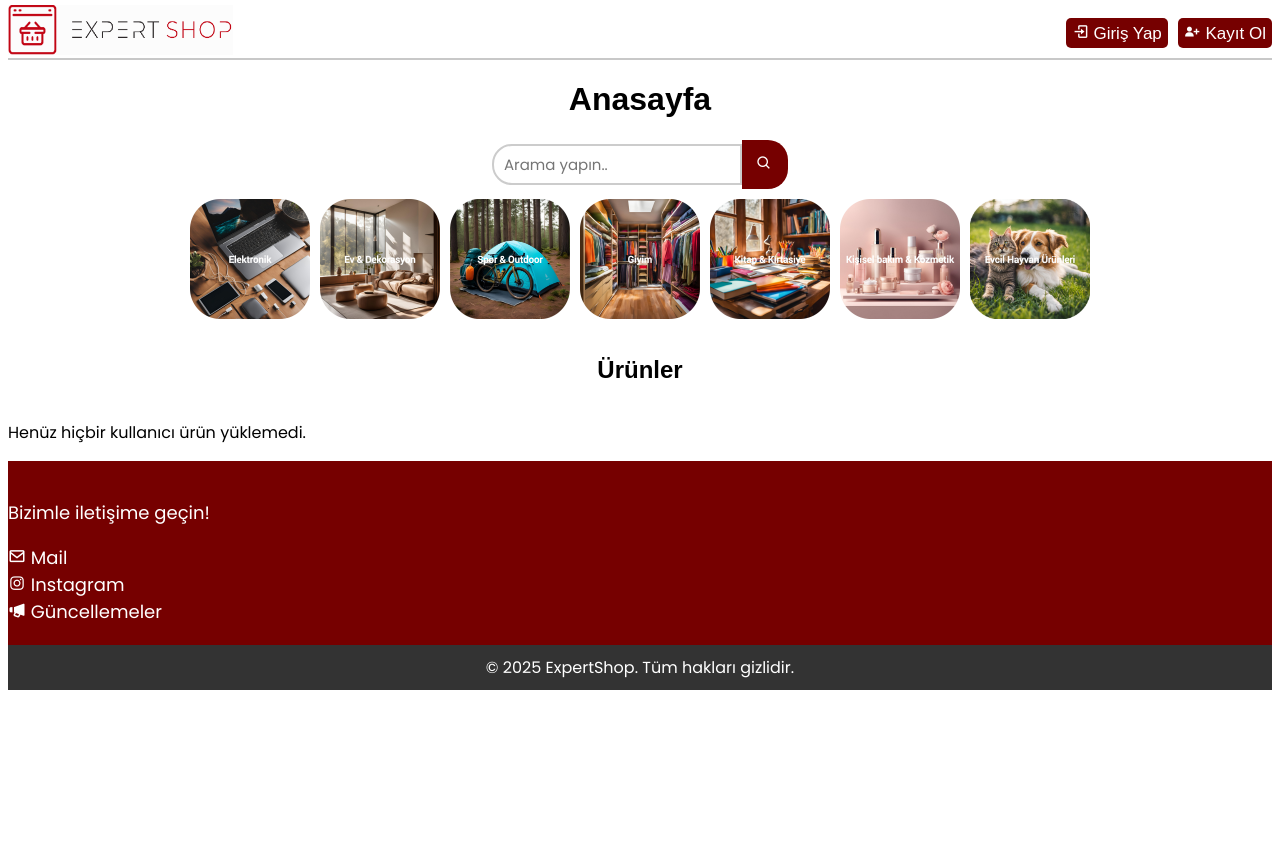
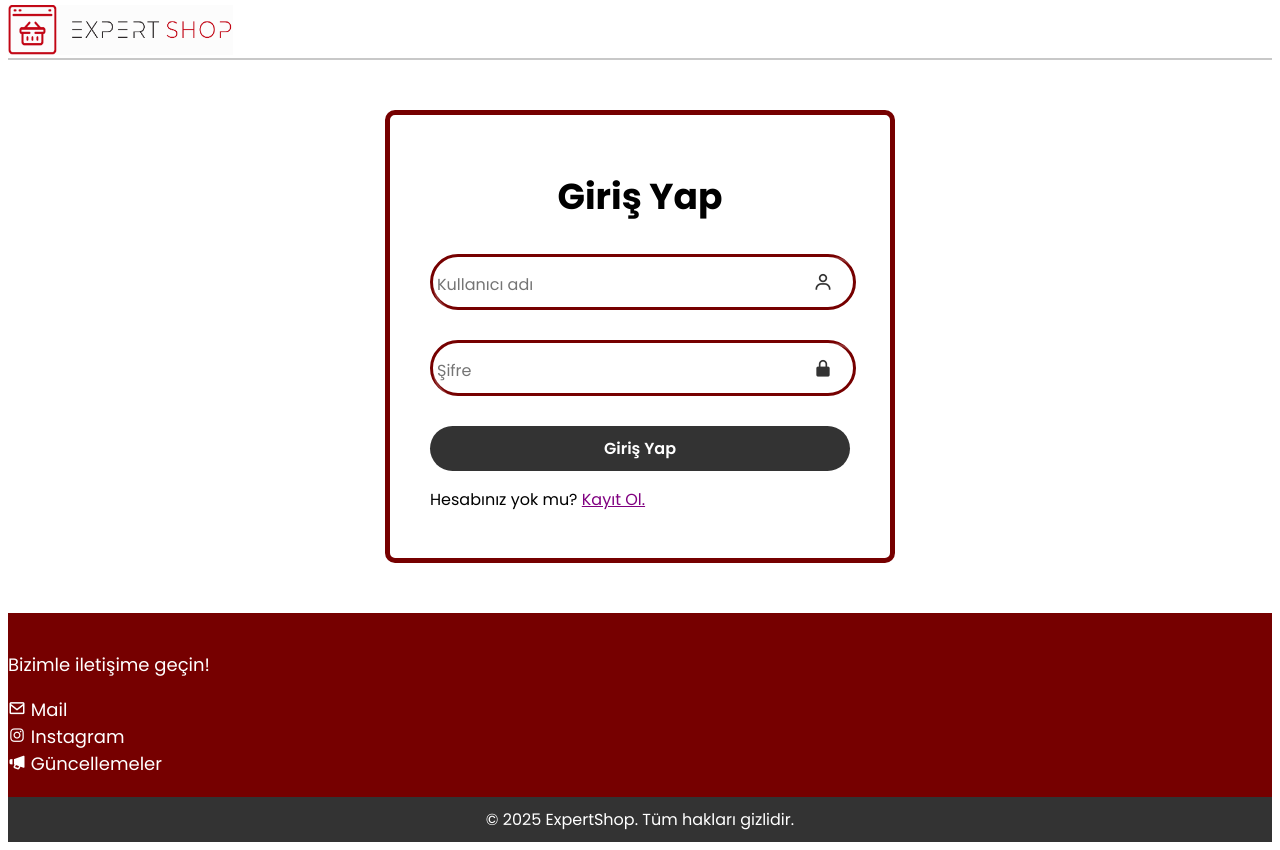
Before and after one commit to ofcRealXT/ExpertShop, a Flask app: page / in a window 1280 px wide. Before the commit the page ends 690 px from the top, so only its background shows below. Run offline with Flask 3, Linux system fonts and the light colour scheme; data that the repository does not hold is empty.

Commit message:
Update home.html

```diff
--- a/templates/home.html
+++ b/templates/home.html
@@ -3,53 +3,18 @@
 <head>
     <meta charset="UTF-8">
     <meta name="viewport" content="width=device-width, initial-scale=1.0">
-    <title>{{ user.username if user else 'ExpertShop' }} - Anasayfa</title>
+    <link rel="icon" type="image/png" href="{{ url_for('static', filename='Images/favicon.ico') }}">
     <link rel="stylesheet" href="{{ url_for('static', filename='CSS/main.css') }}">
-    <link rel="icon" type="image/png" href="{{ url_for('static', filename='Images/favicon.ico') }}">
-    <link rel="stylesheet" href="https://unpkg.com/boxicons@2.1.4/css/boxicons.min.css">
+    <link rel="stylesheet" href="{{ url_for('static', filename='CSS/lgn_rgs.css') }}">
+    <link href="https://unpkg.com/boxicons@2.1.4/css/boxicons.min.css" rel="stylesheet">
+    <title>Giriş Yap</title>
 </head>
 <body>
     <header>
         <div id="ust-serit">
             <a href="{{ url_for('home') }}"><img src="{{ url_for('static', filename='/Images/ExpertShop.png') }}" alt="ExpertShop"></a>
-            <div class="butonlar">
-                {% if not user %}
-                    <a href="{{ url_for('login') }}"><button class="btn"><i class='bx bx-log-in'></i> Giriş Yap</button></a>
-                    <a href="{{ url_for('register') }}"><button class="btn"><i class='bx bxs-user-plus' ></i> Kayıt Ol</button></a>
-                {% else %}
-                    {% if user.role== "seller" %}
-                        <a href="{{ url_for('my_shop') }}"><button class="btn"><i class='bx bxs-shopping-bags'></i> Mağazanız</button></a>
-                    {% endif %}
-                        <a href="{{ url_for('cart') }}"><button class="btn"><i class="bx bxs-cart"></i> Sepetim</button></a>
-                    {% if user.role== "admin" or user.role=="creator" %}
-                        <a href="{{ url_for('admin') }}"><button class="btn"><i class="bx bxs-dashboard"></i> Admin</button></a>
-                    {% endif %}
-                    <a href="{{ url_for('logout') }}"><button class="btn"   ><i class='bx bx-log-out'></i> Çıkış Yap</button></a>
-                <span class="user"><i class='bx bx-user' ></i> {{ user.username }}</span>
-                {% endif %}
-            </div>
-        </div>
-
-        <div class="butonlar-mobil">
-            {% if not user %}
-                <a href="{{ url_for('login') }}"><button class="btn"><i class='bx bx-log-in'></i> Giriş yap</button></a>
-                <a href="{{ url_for('register') }}"><button class="btn"><i class='bx bxs-user-plus'> Üye ol</i></button></a>
-            {% else %}
-                {% if user.role== "seller" %}
-                    <a href="{{ url_for('my_shop') }}"><button class="btn"><i class='bx bxs-shopping-bags'></i> Mağazanız</button></a>
-                {% endif %}
-                    <a href="{{ url_for('cart') }}"><button class="btn"><i class="bx bxs-cart"></i> Sepetim</button></a>
-                {% if user.role== "admin" %}
-                    <a href="{{ url_for('admin') }}"><button class="btn"><i class="bx bxs-dashboard"></i> Admin</button></a>
-                {% endif %}
-                <a href="{{ url_for('logout') }}"><button class="btn"><i class='bx bx-log-out'></i> Çıkış yap</button></a>
-            <span class="user"><i class='bx bx-user' ></i> {{ user.username }}</span>
-            {% endif %}
-        </div>
         </div>
     </header>
-
-    <main>
     {% with messages = get_flashed_messages(with_categories=true) %}
         {% if messages %}
             <div class="flash-messages">
@@ -59,44 +24,28 @@
             </div>
         {% endif %}
     {% endwith %}
-
-        <h1>Anasayfa</h1>
-        <div id="search-container">
-            <form  id="search-form" action="{{ url_for('search') }}" method="get">
-                <input id="search-box" type="search" name="search-box" id="search-box" placeholder="Arama yapın.." required>
-                <button type="submit" id="search-btn"><i class="bx bx-search"></i></button>
-            </form>
+    <main class="main-gku">
+        <div class="wrapper">
+            <h1>Giriş Yap</h1>
+            <form action="{{ url_for('login') }}" method="post">
+                <div class="input-box">
+                    <input type="text" name="username" id="username" placeholder="Kullanıcı adı" required><br>
+                    <i class='bx bx-user'></i>
                 </div>
 
-        <div class="categories">
-            <a href="{{ url_for('category', category_name= 'elektronik') }}" title="Elektronik"><img class="category-img" src="{{ url_for('static', filename='Images/Website_Images/elektronik.jpg') }}"></a>
-            <a href="{{ url_for('category', category_name= 'dekorasyon') }}" title="Ev ve Dekorasyon"><img class="category-img" src="{{ url_for('static', filename='Images/Website_Images/dekorasyon.jpg') }}"></a>
-            <a href="{{ url_for('category', category_name= 'spor') }}" title="Spor ve Outdoor"><img class="category-img" src="{{ url_for('static', filename='Images/Website_Images/spor.jpg') }}"></a>
-            <a href="{{ url_for('category', category_name= 'giyim') }}" title="Giyim"><img class="category-img" src="{{ url_for('static', filename='Images/Website_Images/giyim.jpg') }}"></a>
-            <a href="{{ url_for('category', category_name= 'kitaplar') }}" title="Kitap ve Kırtasiye"><img class="category-img" src="{{ url_for('static', filename='Images/Website_Images/kitaplar.jpg') }}"></a>
-            <a href="{{ url_for('category', category_name= 'kozmetik') }}" title="Kişisel Bakım ve Kozmetik"><img class="category-img" src="{{ url_for('static', filename='Images/Website_Images/kozmetik.jpg') }}"></a>
-            <a href="{{ url_for('category', category_name= 'evcilhayvan') }}" title="Evcil Hayvan Ürünleri"><img class="category-img" src="{{ url_for('static', filename='Images/Website_Images/pets.jpg') }}"></a>
+                <div class="input-box">
+                    <input type="password" name="password" id="password" placeholder="Şifre" required><br>
+                    <i class="bx bxs-lock-alt"></i>
                 </div>
 
-            <h2>Ürünler</h2>
-            <div class="product-container">
-                {% if products %}
-                    {% for product in products %}
-                        <div class="product-card">
-                            <img height="75px" src="{{ url_for('static', filename='uploads/images/' + product.image) }}" alt="{{ product.productname }}">
-                            <h3>{{ product.name }}</h3>
-                            <p class="price" style="color: #760000;">{{ product.price }} ₺</p>
-                            <a href="{{ url_for('product_detail', product_id= product.id) }}"><button class="btn">Detayları gör</button></a>
-                        </div>
-                    {% endfor %}
-                {% else %}
-                    <p>Henüz hiçbir kullanıcı ürün yüklemedi.</p>
-                {% endif %}
+                    <button class="submit-btn">Giriş Yap</button>
+                    <p>Hesabınız yok mu? <a href="{{ url_for('register') }}">Kayıt Ol.</a></p>
+            </form>
         </div>
     </main>
 
     <footer>
-        <div class="footer-top">
+        <div class="footer-top" style="margin-top: 50px;">
             <div class="social-links">
                 <p>Bizimle iletişime geçin!</p>
                 <a href="mailto:talhaozc.2010@gmail.com" target="_blank"><i class='bx bx-envelope'></i> Mail</a>
```
Lines whose indentation alone changed are shown as unchanged.
